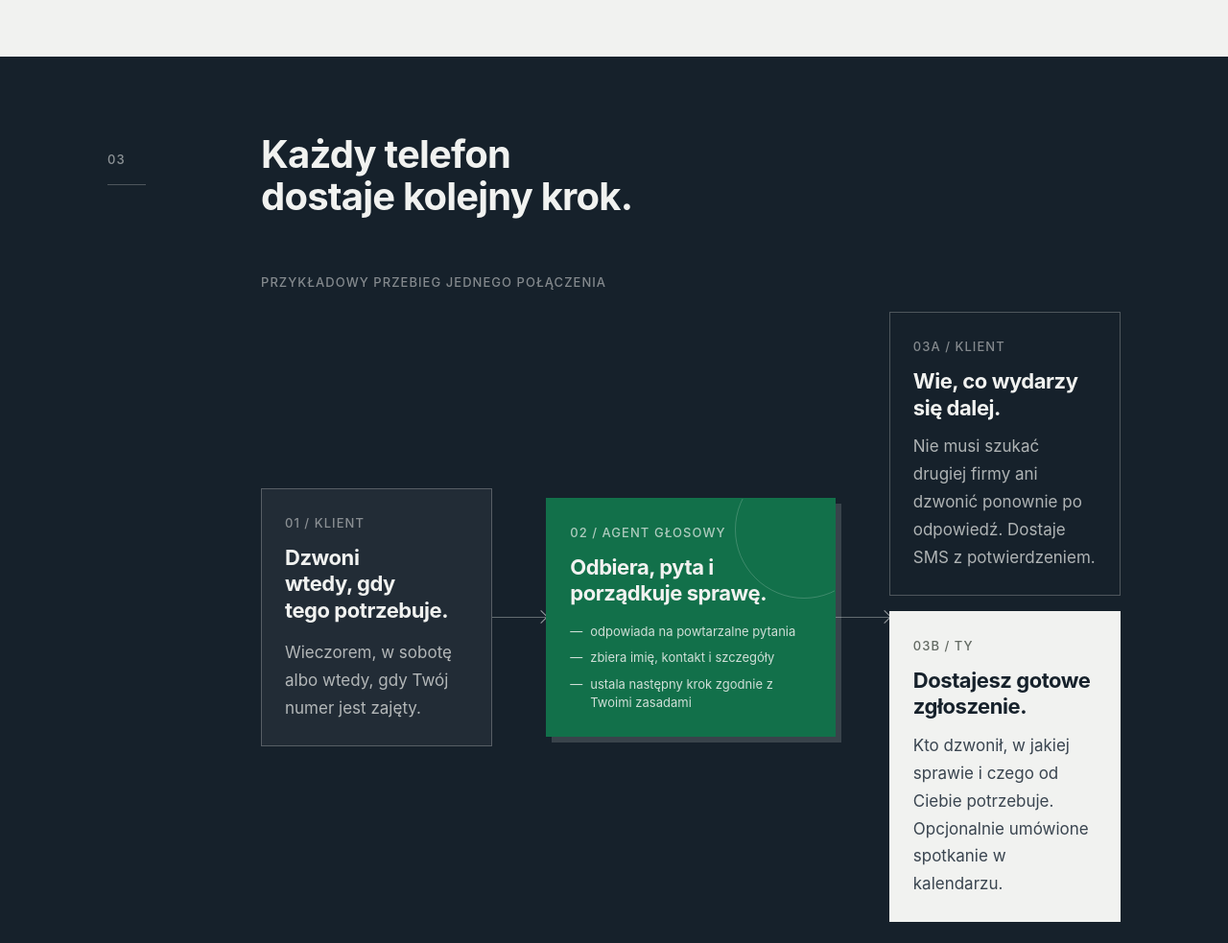
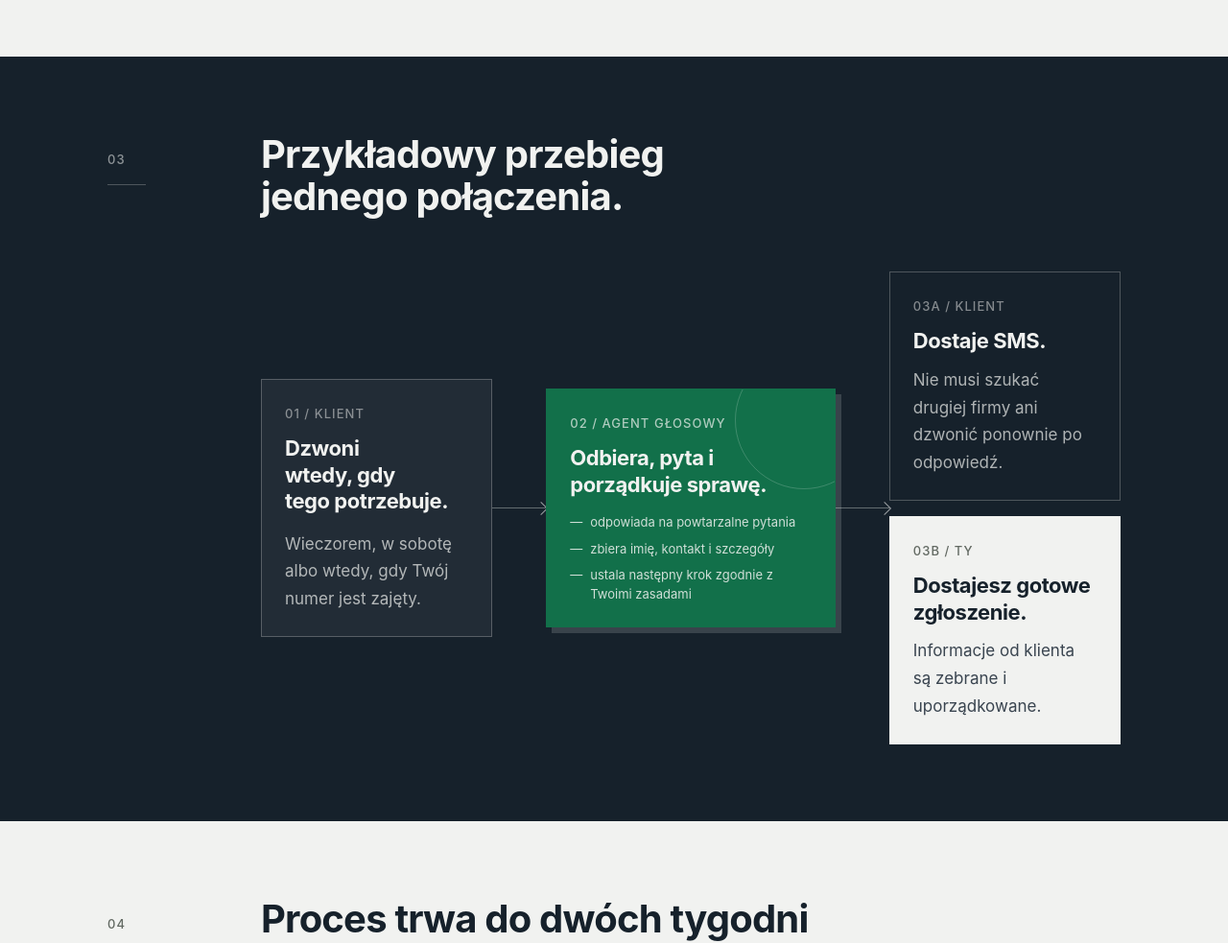
Before and after one commit to zombinator1/voiceAi-website, an Astro site: page / in a window 1280 px wide. Shown: the part 2760-3743 px from the top of the page at 96% size. Built offline with nearby package versions, Linux system fonts and the light colour scheme; Astro itself is replaced by a stand-in of ours.

Commit message:
numeracja

```diff
--- a/src/components/05-DreamOutcome.astro
+++ b/src/components/05-DreamOutcome.astro
@@ -6,13 +6,10 @@ import Sekcja from './Sekcja.astro';
   numer="03"
   id="co-sie-zmienia"
   ciemna
-  tytul="Każdy telefon dostaje kolejny krok."
+  tytul="Przykładowy przebieg jednego połączenia."
 >
 
   <figure class="mt-10 lg:mt-14" aria-labelledby="diagram-tytul">
-    <figcaption id="diagram-tytul" class="maszynowa text-arkusz/50">
-      Przykładowy przebieg jednego połączenia
-    </figcaption>
 
     <div class="mt-5 grid gap-4 lg:grid-cols-[minmax(0,0.8fr)_3.5rem_minmax(0,1fr)_3.5rem_minmax(0,0.8fr)] lg:items-center lg:gap-0">
       <article class="border border-arkusz/25 bg-arkusz/5 p-5 sm:p-6">
@@ -47,14 +44,14 @@ import Sekcja from './Sekcja.astro';
       <div class="grid gap-4 sm:grid-cols-2 lg:grid-cols-1">
         <article class="border border-arkusz/25 p-5 sm:p-6">
           <p class="maszynowa text-arkusz/50">03a / klient</p>
-          <h3 class="mt-3 text-h3 text-arkusz">Wie, co wydarzy się dalej.</h3>
-          <p class="mt-3 text-arkusz/70">Nie musi szukać drugiej firmy ani dzwonić ponownie po odpowiedź. Dostaje SMS z potwierdzeniem.</p>
+          <h3 class="mt-3 text-h3 text-arkusz">Dostaje SMS.</h3>
+          <p class="mt-3 text-arkusz/70">Nie musi szukać drugiej firmy ani dzwonić ponownie po odpowiedź.</p>
         </article>
 
         <article class="border border-arkusz/25 bg-arkusz text-centrala p-5 sm:p-6">
           <p class="maszynowa text-notatka">03b / ty</p>
           <h3 class="mt-3 text-h3">Dostajesz gotowe zgłoszenie.</h3>
-          <p class="mt-3 text-centrala-80">Kto dzwonił, w jakiej sprawie i czego od Ciebie potrzebuje. Opcjonalnie umówione spotkanie w kalendarzu.</p>
+          <p class="mt-3 text-centrala-80">Informacje od klienta są zebrane i uporządkowane.</p>
         </article>
       </div>
     </div>
```
